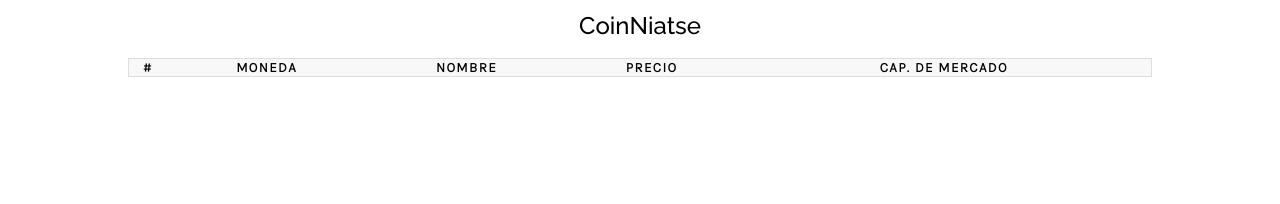
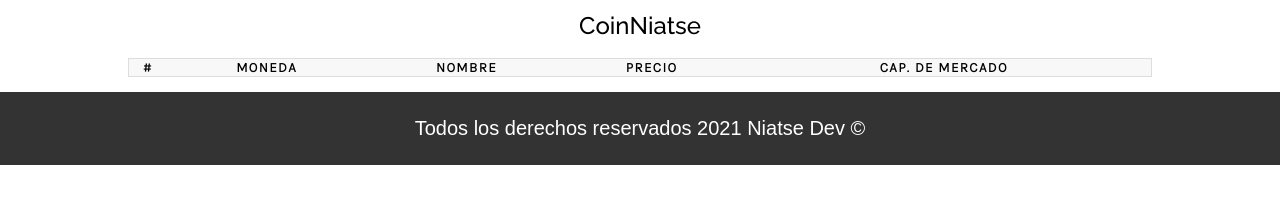
Before and after one commit to Niatse/CoinNiatse, a plain HTML site: page index.html in a window 1280 px wide. Drawn offline with nearby package versions, Linux system fonts and the light colour scheme; no server answers; a web font is replaced by a local one.

Commit message:
Add files via upload

```diff
--- a/app.js
+++ b/app.js
@@ -8,6 +8,7 @@ fetch("https://api.coingecko.com/api/v3/coins/markets?vs_currency=usd&order=mark
   .catch((error) => console.log(error))
   .finally(() => {
     $spinner.style.display = "none";
+
   });
 
 
--- a/index.html
+++ b/index.html
@@ -42,7 +42,9 @@
         <tbody id="data"></tbody>
       </table>
     </div>
-
+    <div class="foot" id="myTopnav">
+      <p id="myTopnav" class="titulofoot">Todos los derechos reservados 2021 Niatse Dev ©</p>
+      </div>
     <script src="app.js"></script>
   </body>
 </html>
--- a/styles.css
+++ b/styles.css
@@ -1,10 +1,16 @@
 table {
   border-collapse: collapse;
-  margin: 0;
+
   padding: 0;
   width: 80%;
 
   margin: auto;
+
+}
+
+img{
+  margin-top: 10px;
+  margin-bottom: 10px;
 }
 
 table caption {
@@ -70,3 +76,21 @@ table th {
     transform: rotate(1turn);
   }
 }
+.foot{
+  background-color: #333;
+  overflow: hidden;
+  display:flex;
+  flex-direction: column;
+  align-items: center;
+  justify-content: space-between;
+  padding: 5px 20px;
+  margin-top: 15px;
+
+}
+.titulofoot{
+  font-family: 'arial';
+  font-size: 20px;
+  color: white;
+  text-align: center;
+
+}
```
